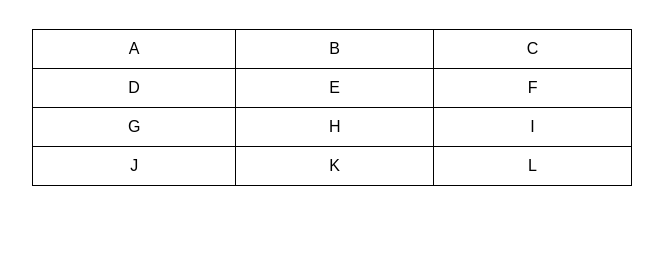
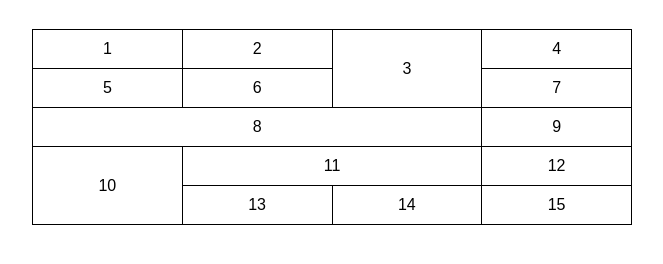
Before and after one commit to thomazandreywalicoski/html-css, a plain HTML site: page Desafios/desafio013/desafio013-1.html in a window 1280 px wide. Shown: the part 98-362 px from the top of the page, without its empty margins (308-971 px from the left). Drawn offline with Linux system fonts and the light colour scheme.

Commit message:
desafio 13

```diff
--- a/Desafios/desafio013/desafio013-1.html
+++ b/Desafios/desafio013/desafio013-1.html
@@ -33,24 +33,29 @@
     <h1>Desafio 13</h1>
     <table>
         <tr>
-            <td>A</td>
-            <td>B</td>
-            <td>C</td>
+            <td>1</td>
+            <td>2</td>
+            <td rowspan="2">3</td>
+            <td>4</td>
         </tr>
         <tr>
-            <td>D</td>
-            <td>E</td>
-            <td>F</td>
+            <td>5</td>
+            <td>6</td>
+            <td>7</td>
         </tr>
         <tr>
-            <td>G</td>
-            <td>H</td>
-            <td>I</td>
+            <td colspan="3">8</td>
+            <td>9</td>
         </tr>
         <tr>
-            <td>J</td>
-            <td>K</td>
-            <td>L</td>
+            <td rowspan="2">10</td>
+            <td colspan="2">11</td>
+            <td>12</td>
+        </tr>
+        <tr>
+            <td>13</td>
+            <td>14</td>
+            <td>15</td>
         </tr>
     </table>
 </body>
```
Also changed, not shown: Desafios/desafio013/desafio013-2.html (+7 -3 lines).
